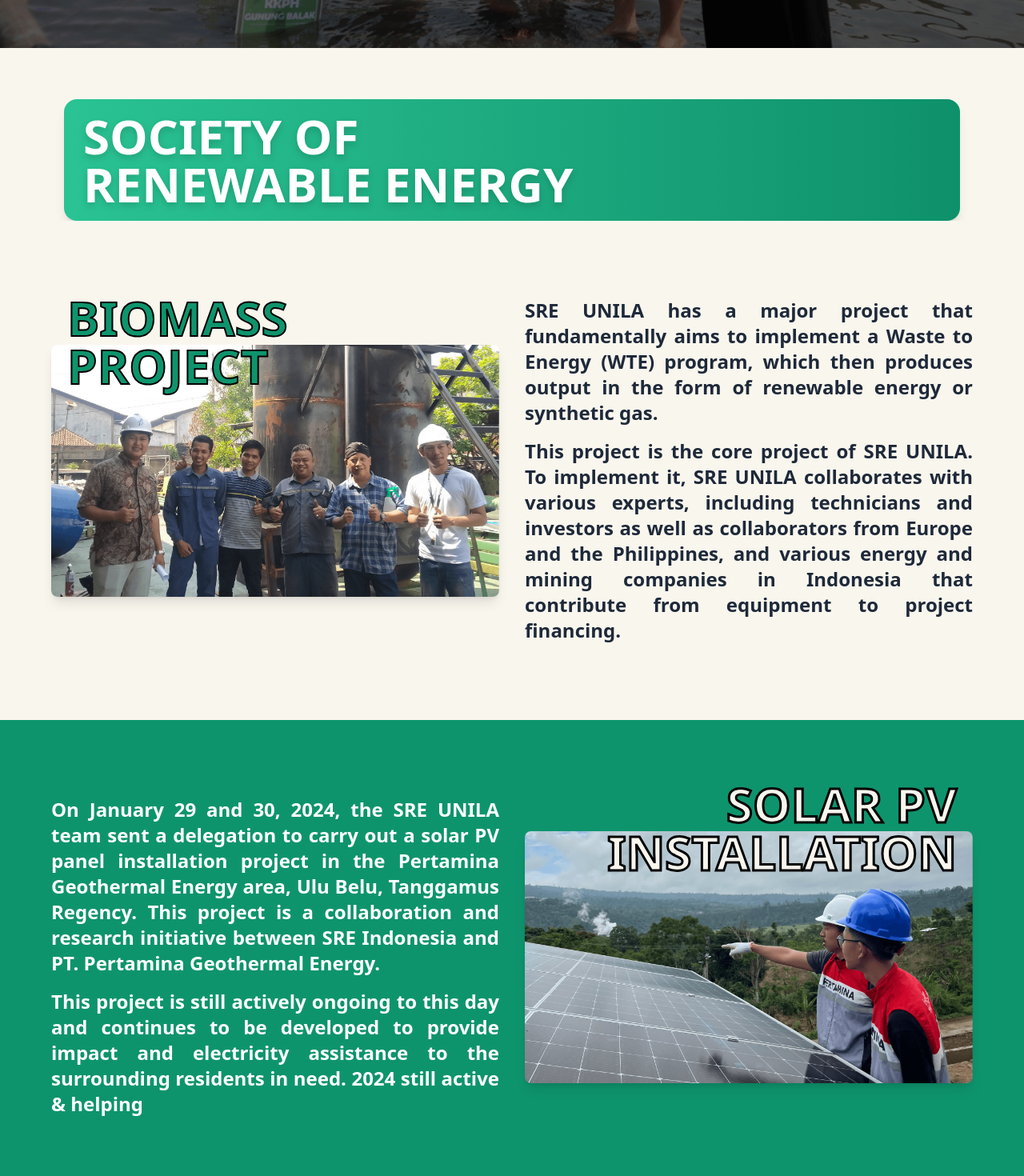
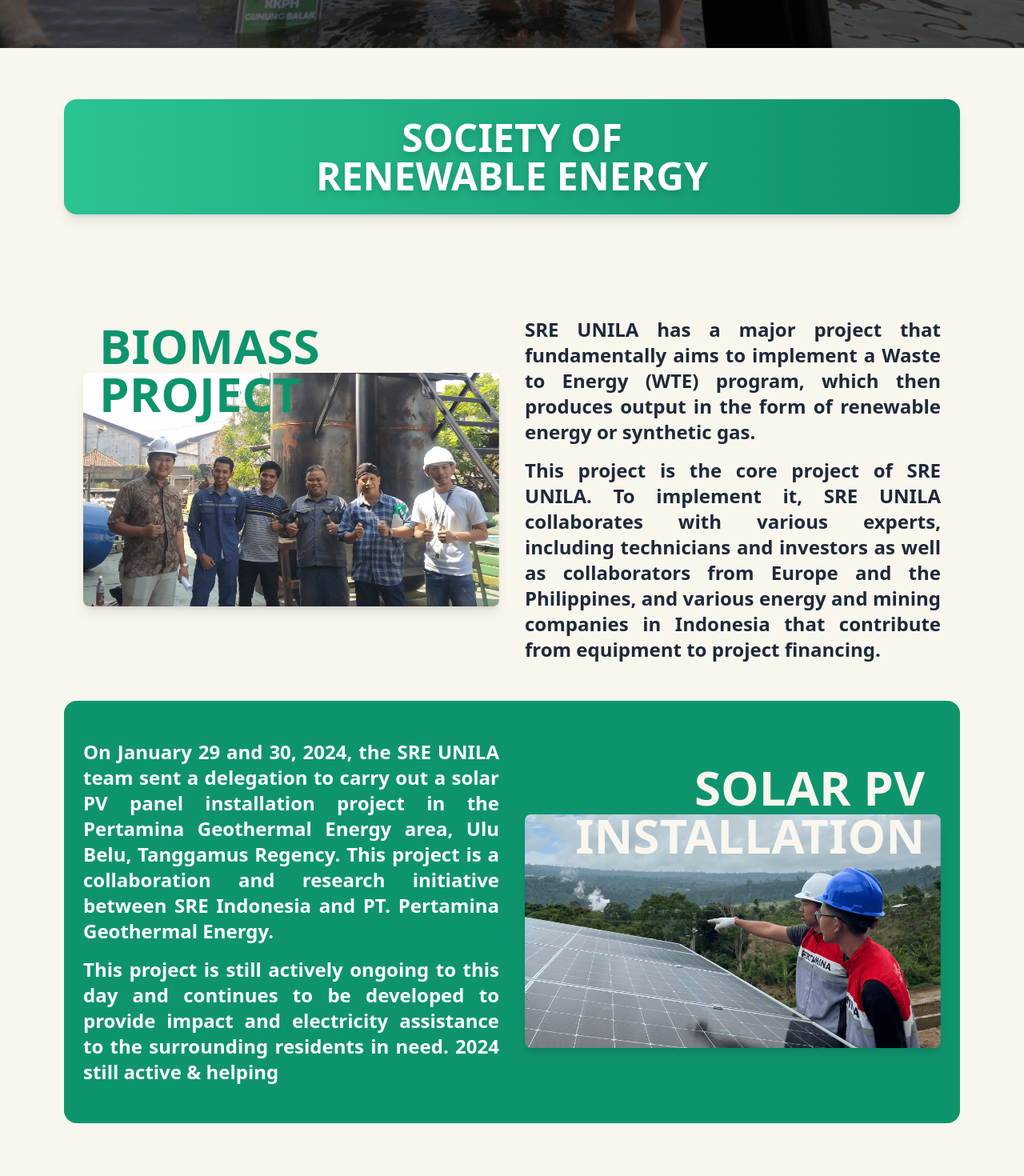
Before and after one commit to aryasetiap/sre-unila-web, a React (Vite) app: page /activities in a window 1280 px wide. Shown: the part 740-2210 px from the top of the page at 80% size. Built offline with nearby package versions, Linux system fonts and the light colour scheme.

Commit message:
refactor: update layout and styles in ProjectEvent components, enhance responsiveness in ProjectsEventsSection, and reintroduce InfoCard component

```diff
--- a/src/components/activities/ProjectEventLeft.jsx
+++ b/src/components/activities/ProjectEventLeft.jsx
@@ -11,16 +11,16 @@
     textColor = "#0E946D",
 }) => {
     return (
-        <section className={`py-24 px-6`} style={{ backgroundColor }}>
+        <section className={`mt-32 px-6`} style={{ backgroundColor }}>
             <div
-                className={`max-w-6xl mx-auto grid md:grid-cols-2 gap-8 items-center ${textLeft ? "" : "md:flex-row-reverse"
+                className={`max-w-6xl mx-auto grid lg:grid-cols-2 gap-8 items-center ${textLeft ? "" : "md:flex-row-reverse"
                     }`}
             >
                 {/* Gambar dan Judul */}
                 <div className="relative">
                     {/* Teks di atas gambar */}
                     <h2
-                        className="absolute -top-16 left-5 z-10 text-6xl md:text-6xl font-extrabold leading-none text-outline-2"
+                        className="absolute -top-16 left-5 z-10 text-4xl md:text-6xl font-extrabold leading-none "
                         style={{ color: textColor }}
                     >
                         <span className="block">{title}</span>
--- a/src/components/activities/ProjectEventRight.jsx
+++ b/src/components/activities/ProjectEventRight.jsx
@@ -5,15 +5,15 @@
     subtitle = "SUBTITLE",
     imageSrc,
     imageAlt,
-    textLeft = true,
+    textLeft = false,
     textContent,
     backgroundColor = "#0E946D",
     textColor = "#F9F6EE",
 }) => {
     return (
-        <section className={`py-24 px-6`} style={{ backgroundColor }}>
+        <section className={`py-12 my-12 px-6 rounded-2xl`} style={{ backgroundColor }}>
             <div
-                className={`max-w-6xl mx-auto grid md:grid-cols-2 gap-8 items-center ${textLeft ? "" : "md:flex-row-reverse"
+                className={`max-w-6xl mx-auto grid lg:grid-cols-2 gap-8 items-center ${textLeft ? "" : "md:flex-row-reverse"
                     }`}
             >
                 {/* Teks Deskripsi */}
@@ -22,10 +22,10 @@
                 </div>
 
                 {/* Gambar dan Judul */}
-                <div className="relative">
+                <div className="relative mt-12">
                     {/* Teks di atas gambar */}
                     <h2
-                        className="text-right absolute -top-16 right-5 z-10 text-6xl md:text-6xl font-extrabold leading-none text-outline-3"
+                        className="text-right absolute -top-16 right-5 z-10 text-4xl md:text-6xl font-extrabold leading-none"
                         style={{ color: textColor }}
                     >
                         <span className="block">{title}</span>
--- a/src/components/activities/ProjectsEventsSection.jsx
+++ b/src/components/activities/ProjectsEventsSection.jsx
@@ -4,9 +4,9 @@
 
 const ProjectsEventsSection = () => {
     return (
-        <section className="bg-[#F9F6EE] text-gray-800 pt-16">
-            <div className="mx-20 px-6 bg-gradient-to-r from-[#2ac393] to-[#0e916b] rounded-2xl shadow-lg py-4 ">
-                <h1 className="text-6xl font-extrabold text-white drop-shadow-lg">
+        <section className="bg-[#F9F6EE] text-gray-800 pt-16 py-12 sm:py-16 px-4 sm:px-6 md:px-16 lg:px-20">
+            <div className="w-full bg-gradient-to-r from-[#2ac393] to-[#0e916b] rounded-2xl shadow-lg px-4 sm:px-6 py-4 md:py-6">
+                <h1 className="text-3xl sm:text-4xl md:text-5xl font-extrabold text-white drop-shadow-lg text-center">
                     SOCIETY OF <span className="block">RENEWABLE ENERGY</span>
                 </h1>
             </div>
@@ -78,11 +78,11 @@
                 textContent={
                     <>
                         <p className="mb-4 text-2xl">
-                            <span className="text-[40px]">10K MANGROVE SEEDLINGS </span> <br />
-                            Specifically in the Lampung region, the implementation of this activity coincides with the 60th anniversary of Lampung Province. Therefore, this event was attended by various elements of the government and the academic community in Lampung.
+                            10K MANGROVE SEEDLINGS Specifically in the Lampung region, the implementation of this activity coincides with the 60th anniversary of Lampung Province. Therefore, this event was attended by various elements of the government and the academic community in Lampung.
                         </p>
                         <p className="text-2xl">
-                            SRE Unila collaborated with BPDAS KLHK in organizing this event. The planting of these mangrove seedlings is expected to help address the issues around the coastal area of Pulau Pasaran, Bandar Lampung.                        </p>
+                            SRE Unila collaborated with BPDAS KLHK in organizing this event. The planting of these mangrove seedlings is expected to help address the issues around the coastal area of Pulau Pasaran, Bandar Lampung.
+                        </p>
                     </>
                 }
             />
@@ -109,8 +109,7 @@
                 textContent={
                     <>
                         <p className="mb-4 text-2xl">
-                            <span className="text-[40px]">SRE GOES TO INTERNATIONAL</span> <br />
-                            IISF held an event that made sustainability a crucial aspect of the entire sector. The event was held at the Jakarta Convention Center. This activity was attended by officials and stakeholders internationally - MNC’s
+                            SRE GOES TO INTERNATIONAL IISF held an event that made sustainability a crucial aspect of the entire sector. The event was held at the Jakarta Convention Center. This activity was attended by officials and stakeholders internationally - MNC’s
                         </p>
                     </>
                 }
@@ -174,21 +173,14 @@
                 }
             />
 
-            <section className="bg-[#F9F6EE] py-20 flex justify-center items-center">
-                <div className="relative w-full max-w-5xl px-4">
-                    <div
-                        className="bg-gradient-to-r from-[#0FB484] to-[#0F926C] text-white px-6 py-16 text-center"
-                        style={{
-                            clipPath: 'polygon(50% 0%, 100% 50%, 50% 100%, 0% 50%)',
-                        }}
-                    >
-                        <p className="text-3xl font-bold mb-2">
-                            We Are Just Getting Started
-                        </p>
-                        <h2 className="text-black text-outline-1-white text-5xl font-extrabold leading-tight">
-                            MORE EXCITING ACTIVITIES <br className="hidden md:block" /> ARE ON THE WAY
-                        </h2>
-                    </div>
+            <section className="bg-[#F9F6EE] py-24 flex justify-center items-center">
+                <div className="text-center px-6">
+                    <p className="text-2xl sm:text-3xl md:text-4xl font-bold mb-2 text-[#0F926C]">
+                        We Are Just Getting Started
+                    </p>
+                    <h2 className="text-3xl sm:text-4xl md:text-5xl font-extrabold">
+                        MORE EXCITING ACTIVITIES <br className="hidden md:block" /> ARE ON THE WAY
+                    </h2>
                 </div>
             </section>
         </section>
--- a/src/components/home/AboutSection.jsx
+++ b/src/components/home/AboutSection.jsx
@@ -1,5 +1,5 @@
 import React from 'react';
-import InfoCard from '../InfoCard';
+import InfoCard from './InfoCard';
 
 const AboutSection = () => {
     return (
--- /dev/null
+++ b/src/components/home/InfoCard.jsx
@@ -0,0 +1,13 @@
+// src/components/InfoCard.jsx
+import React from 'react';
+
+const InfoCard = ({ title, content, gradient }) => {
+    return (
+        <div className={`text-white rounded-[60px] shadow-xl p-12 ${gradient}`}>
+            <h3 className="font-bold text-4xl mb-2 underline">{title}</h3>
+            <p className="text-2xl">{content}</p>
+        </div>
+    );
+};
+
+export default InfoCard;
```
